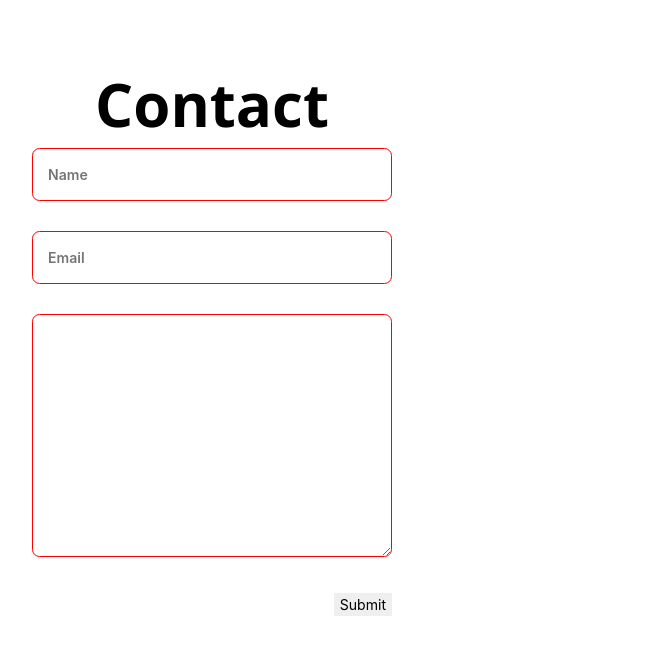
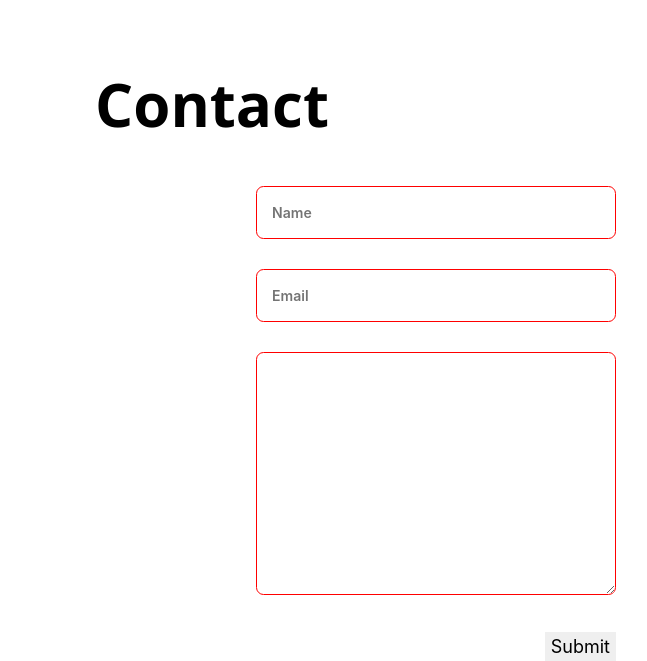
Before and after one commit to Vinamra2009/Web_devp_workshop_dsc, a plain HTML site: page index_vinamra.html in a window 1280 px wide. Shown: the part 2525-3186 px from the top of the page, without its empty margins (428-1075 px from the left). Before the commit the page ends 3141 px from the top, so only its background shows below. Drawn offline with nearby package versions, Linux system fonts and the light colour scheme.

Commit message:
contact updated

```diff
--- a/CSS/vinamra_html.css
+++ b/CSS/vinamra_html.css
@@ -114,6 +114,8 @@ img:hover{
 
 .contact__container
 {
+    padding-top: 3%;
+    padding-left: 35%;
     justify-items: center;
 }
 
@@ -131,9 +133,9 @@ img:hover{
 .contact__button
 {
     display: block;
-    border: none;
-    outline: none;
-    font-size: 0.938rem;
+    border:none;
+    outline:none;
+    font-size: 1.2rem;
     cursor: pointer;
     margin-left: auto;
 }
```
